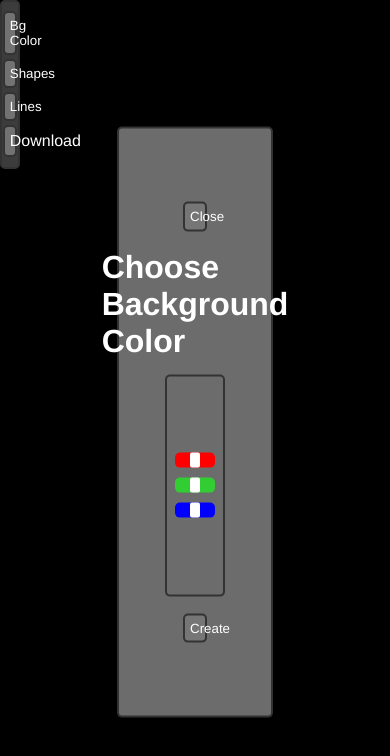
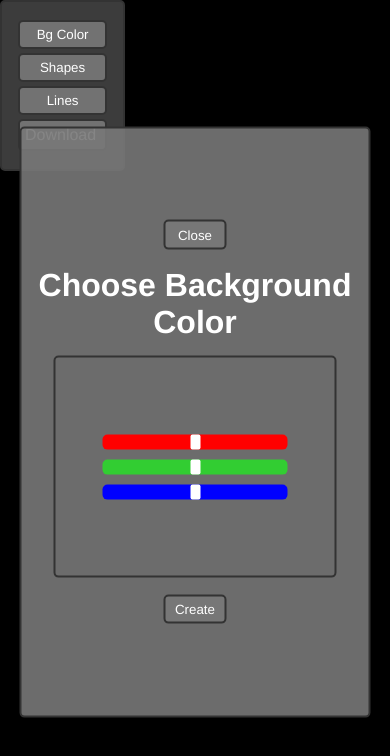
Before and after one commit to mkcodelab/Background-Generator, a plain HTML site: page index.html in a window 390 px wide. Both pictures are taken after a click on the button "Bg Color". Drawn offline with Linux system fonts and the light colour scheme.

Commit message:
added responsible css

```diff
--- a/index.html
+++ b/index.html
@@ -38,7 +38,7 @@
 
             <button class="btn shape-div circles">Circles</button>
             <button class="btn shape-div squares">Squares</button>
-            <button class="btn shape-div stars">Stars</button>
+            <!-- <button class="btn shape-div stars">Stars</button> -->
         </div>
 
     </div>
@@ -47,7 +47,7 @@
         <button class="btn btn-close">Close</button>
         <h1>It's time to draw some Lines!</h1>
         <button class="btn shape-div straight-lines">Straight Lines</button>
-        <button class="btn shape-div curves">Curves</button>
+        <!-- <button class="btn shape-div curves">Curves</button> -->
     </div>
 
 <!-- shapes submenus -->
--- a/main.js
+++ b/main.js
@@ -87,7 +87,7 @@ function createCircleShapes(quantity, size, color, fluct){
        ctx.fill();
        ctx.closePath();
     //    console.log('size fluctuation: '+sizeFluct);
-       console.log('calculated size: '+calcSize);
+    //    console.log('calculated size: '+calcSize);
    }
 
 
--- a/style.css
+++ b/style.css
@@ -10,6 +10,9 @@
     --bg-color: rgba(120, 120, 120, 0.9);
     --bg-color2: rgba(120, 120, 120, 0.5);
     --bg-purple: rgba(100, 0, 150, 0.2);
+}
+h1 {
+    text-align: center;
 }
 .flex-center-column{
     display: flex;
@@ -25,8 +28,8 @@ body{
     border: 2px solid var(--border-color);
     border-radius: 5px;
     background: var(--bg-color2);
-    width: 5%;
-    height: 20%;
+    padding: 1rem;
+
     position: absolute;
     top: 0;
     left: 0;
@@ -47,7 +50,7 @@ body{
     border-radius: 5px;
 }
 .menu-btn{
-    width: 90%;
+    width: 100%;
 }
 .btn:hover{
     color: gold;
@@ -191,3 +194,13 @@ input[type=range] {
 .range-alpha::-webkit-slider-runnable-track{
     background: #999;
 }
+
+@media screen and (max-width: 500px) {
+    .standard-menu {
+        width: 90%;
+    }
+    .color-pallete {
+        width: 90%;
+        padding: .5rem;
+    }
+}
```
